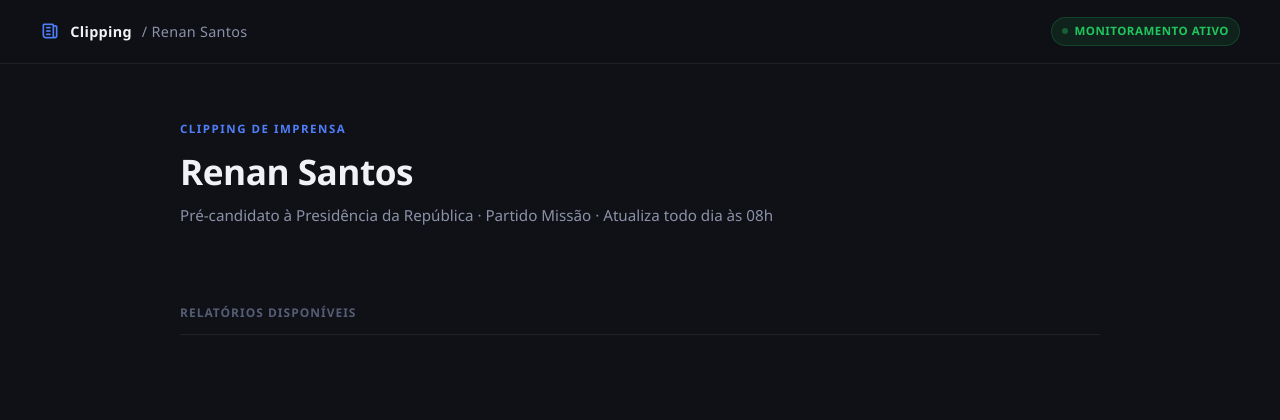
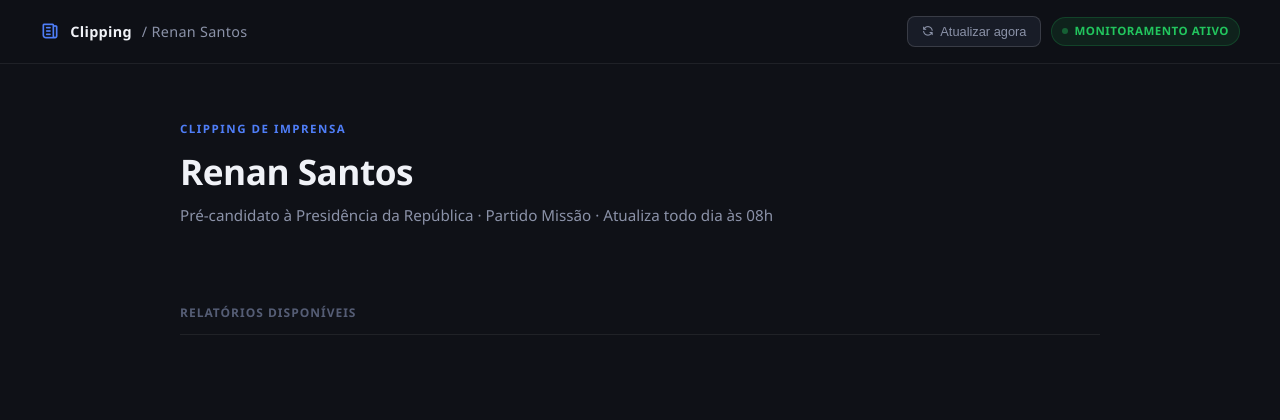
Before and after one commit to davidpirajakk/clipping_renan, a Flask app: page / in a window 1280 px wide. Shown: the top 420 px of the page. Run offline with Flask 3, Linux system fonts and the light colour scheme; data that the repository does not hold is empty; some libraries are stand-ins or nearby versions.

Commit message:
feat: atualização a cada 3h + botão atualizar agora

```diff
--- a/app.py
+++ b/app.py
@@ -123,7 +123,7 @@ def main():
 
     # Agenda geração diária + dispara busca inicial em background
     scheduler = BackgroundScheduler(timezone="America/Sao_Paulo")
-    scheduler.add_job(gerar_clipping, "cron", hour=HORA_AGENDAMENTO, minute=0)
+    scheduler.add_job(gerar_clipping, "interval", hours=3)
     scheduler.add_job(gerar_se_necessario, "date")  # roda imediatamente em thread
     scheduler.start()
 
--- a/templates/index.html
+++ b/templates/index.html
@@ -229,6 +229,17 @@
 
   main { max-width: 1000px; margin: 0 auto; padding: 0 40px; }
 
+  .btn-atualizar {
+    display: flex; align-items: center; gap: 6px;
+    background: var(--surface); border: 1px solid var(--border-hover);
+    color: var(--text-secondary); font-size: 0.8rem; font-weight: 500;
+    padding: 7px 14px; border-radius: 8px; cursor: pointer;
+    transition: border-color .15s, color .15s;
+  }
+  .btn-atualizar:hover { border-color: var(--accent); color: var(--accent); }
+  .btn-atualizar.loading i { animation: spin 1s linear infinite; }
+  @keyframes spin { to { transform: rotate(360deg); } }
+
   @media (max-width: 640px) {
     header, .hero, main { padding-left: 20px; padding-right: 20px; }
     .hero h1 { font-size: 1.5rem; }
@@ -244,7 +255,12 @@
     <i class="ti ti-news" aria-hidden="true"></i>
     Clipping <span>/ {{ pessoa }}</span>
   </div>
-  <div class="badge-live">Monitoramento ativo</div>
+  <div style="display:flex;align-items:center;gap:10px;">
+    <button class="btn-atualizar" onclick="atualizar()" id="btn">
+      <i class="ti ti-refresh" aria-hidden="true"></i> Atualizar agora
+    </button>
+    <div class="badge-live">Monitoramento ativo</div>
+  </div>
 </header>
 
 <div class="hero">
@@ -313,5 +329,22 @@
   Clipping automatizado · {{ pessoa }} · Atualiza diariamente às 08h (Brasília)
 </footer>
 
+<script>
+async function atualizar() {
+  const btn = document.getElementById('btn');
+  btn.classList.add('loading');
+  btn.disabled = true;
+  btn.querySelector('i').className = 'ti ti-refresh';
+  try {
+    const res = await fetch('/gerar', { method: 'POST' });
+    if (res.ok) window.location.reload();
+  } catch(e) {
+    alert('Erro ao atualizar. Tente novamente.');
+  } finally {
+    btn.classList.remove('loading');
+    btn.disabled = false;
+  }
+}
+</script>
 </body>
 </html>
```
